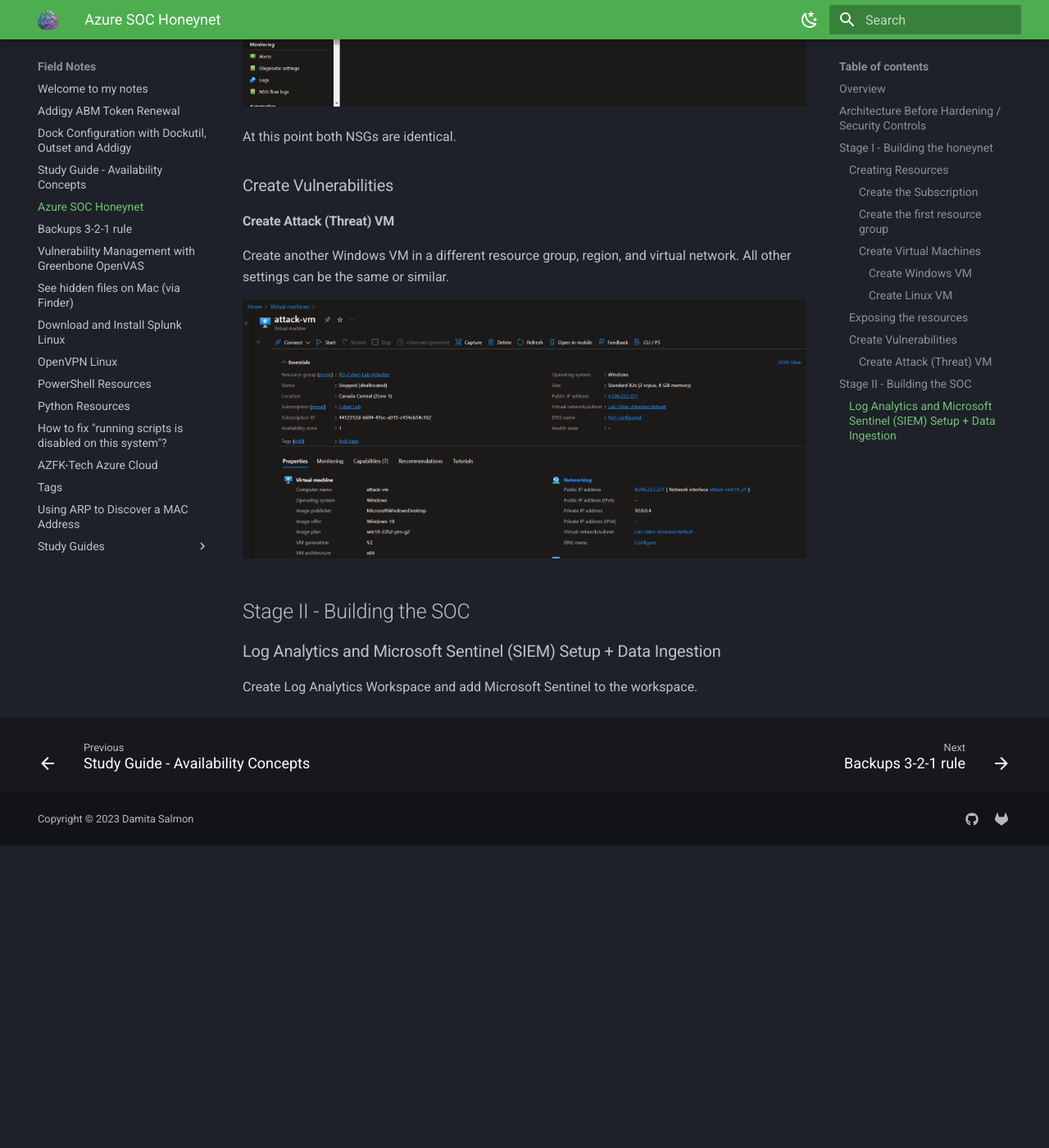
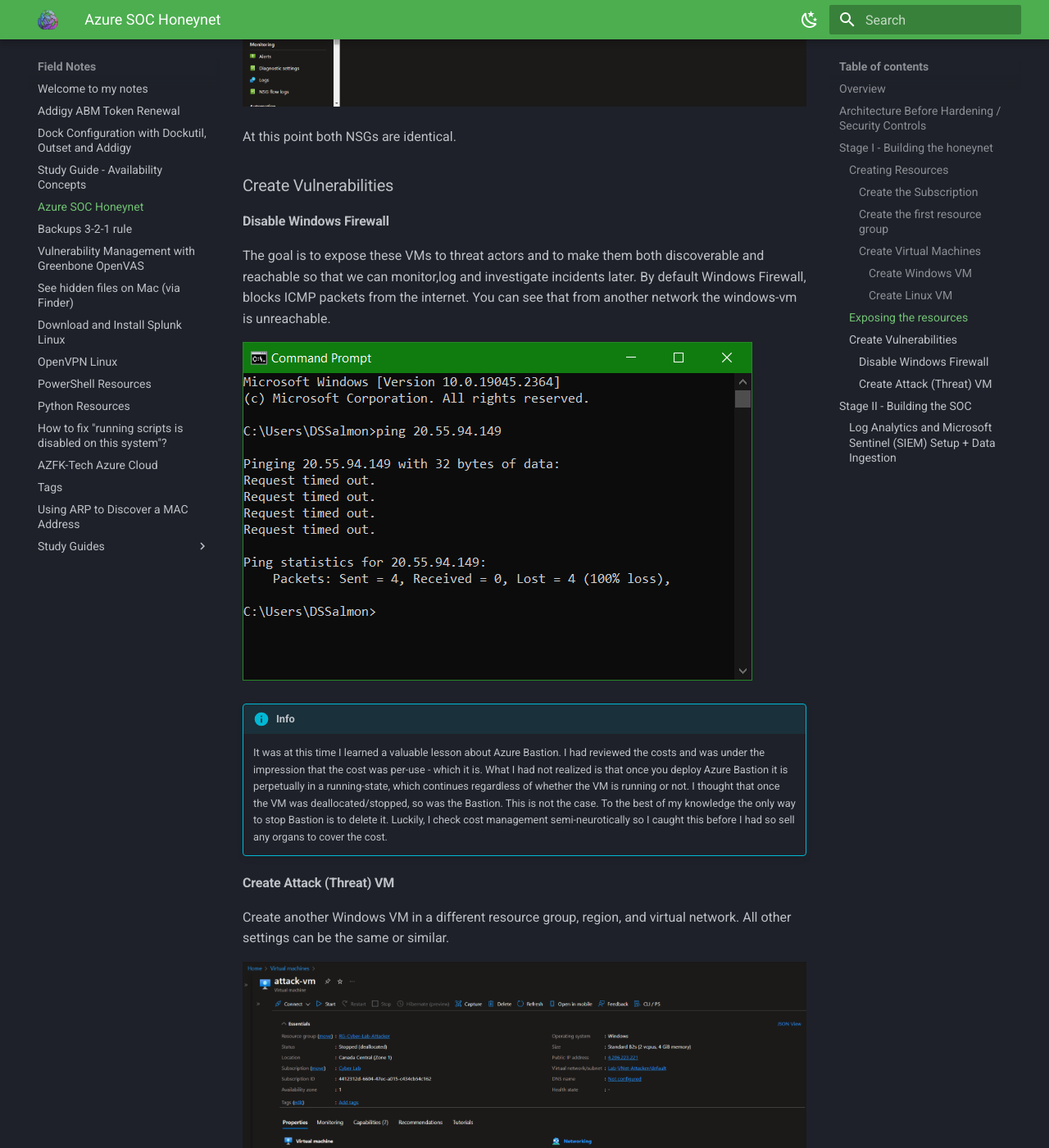
Before and after one commit to damitasalmon/field-notes, an MkDocs documentation site: the page built from docs/azure-soc-honeynet.md, in a window 1280 px wide and 1400 px high, scrolled down 13868 px. Shown: the whole window at 82% size. Built offline with MkDocs 1.6.1 and Material for MkDocs 9.7.7, drawn with Linux system fonts in a browser that asks for light colours; before the commit the page ends 14899 px from its top, so only the background shows below that.

Commit message:
Add changes to windows firewall

```diff
--- a/docs/azure-soc-honeynet.md
+++ b/docs/azure-soc-honeynet.md
@@ -148,11 +148,14 @@
 At this point both NSGs are identical.
 
 ### Create Vulnerabilities
-<!--
+
 #### Disable Windows Firewall
 
-First, power up and RDP into the Windows VM (windows-vm) and turn off Windows Firewall.
+The goal is to expose these VMs to threat actors and to make them both discoverable and reachable so that we can monitor,log and investigate incidents later. By default Windows Firewall, blocks ICMP packets from the internet. You can see that from another network the windows-vm is unreachable.
 
+![Ping Windows VM with Firewall ON](assets/images/soc-honeynet/ping-win-vm-before-firewall-change.png)
+
+<!--
 #### Install MS SQL Server + Utilities
 
 Install SQL Server Evaluation and create a default user, then install SSMS (SQL Server Management Studio).
@@ -173,9 +176,11 @@
 
 Login to linux-vm
 
+ -->
+
 !!! info
-    It was at this time I learned a valuable lesson about Azure Bastion. I had reviewed the costs and was under the impression that the cost was per-use - which it is. What I had not realized is that once you deploy Azure Bastion it is in a running-state, which continues regardless of whether the VM is running or not. I thought that once the VM was deallocated/stopped, so was the Bastion. This is not the case. To the best of my knowledge the only way to stop Bastion is to delete it. Luckily, I check cost management semi-neurotically so I caught this before I had so sell my first child to Microsoft.
-  -->
+    It was at this time I learned a valuable lesson about Azure Bastion. I had reviewed the costs and was under the impression that the cost was per-use - which it is. What I had not realized is that once you deploy Azure Bastion it is perpetually in a running-state, which continues regardless of whether the VM is running or not. I thought that once the VM was deallocated/stopped, so was the Bastion. This is not the case. To the best of my knowledge the only way to stop Bastion is to delete it. Luckily, I check cost management semi-neurotically so I caught this before I had so sell any organs to cover the cost.
+
 #### Create Attack (Threat) VM
 
 Create another Windows VM in a different resource group, region, and virtual network. All other settings can be the same or similar.
```
Also changed, not shown: docs/assets/images/soc-honeynet/ping-win-vm-before-firewall-change.png (added), docs/assets/images/soc-honeynet/windows-vm-firewall-after-disable.png (added).
